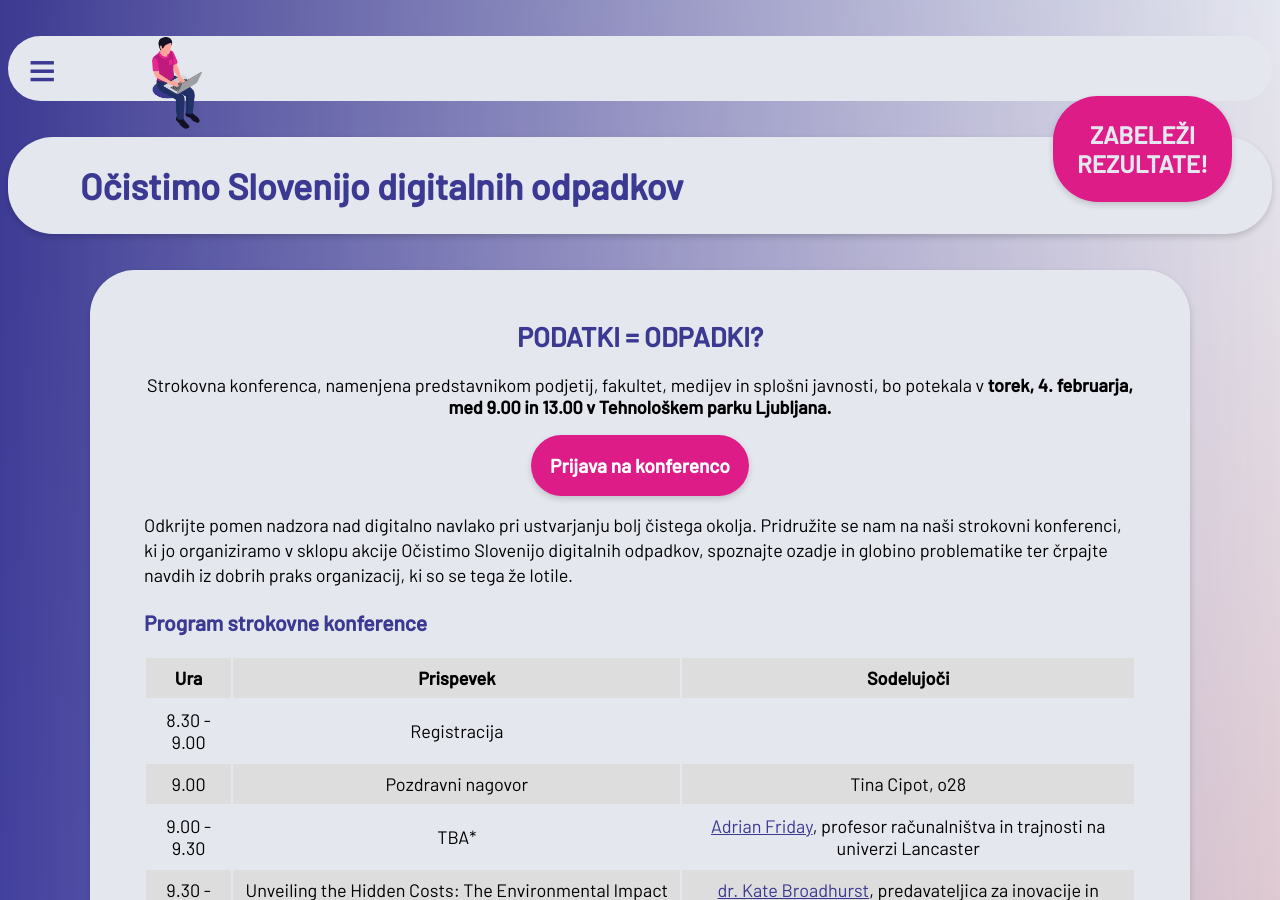
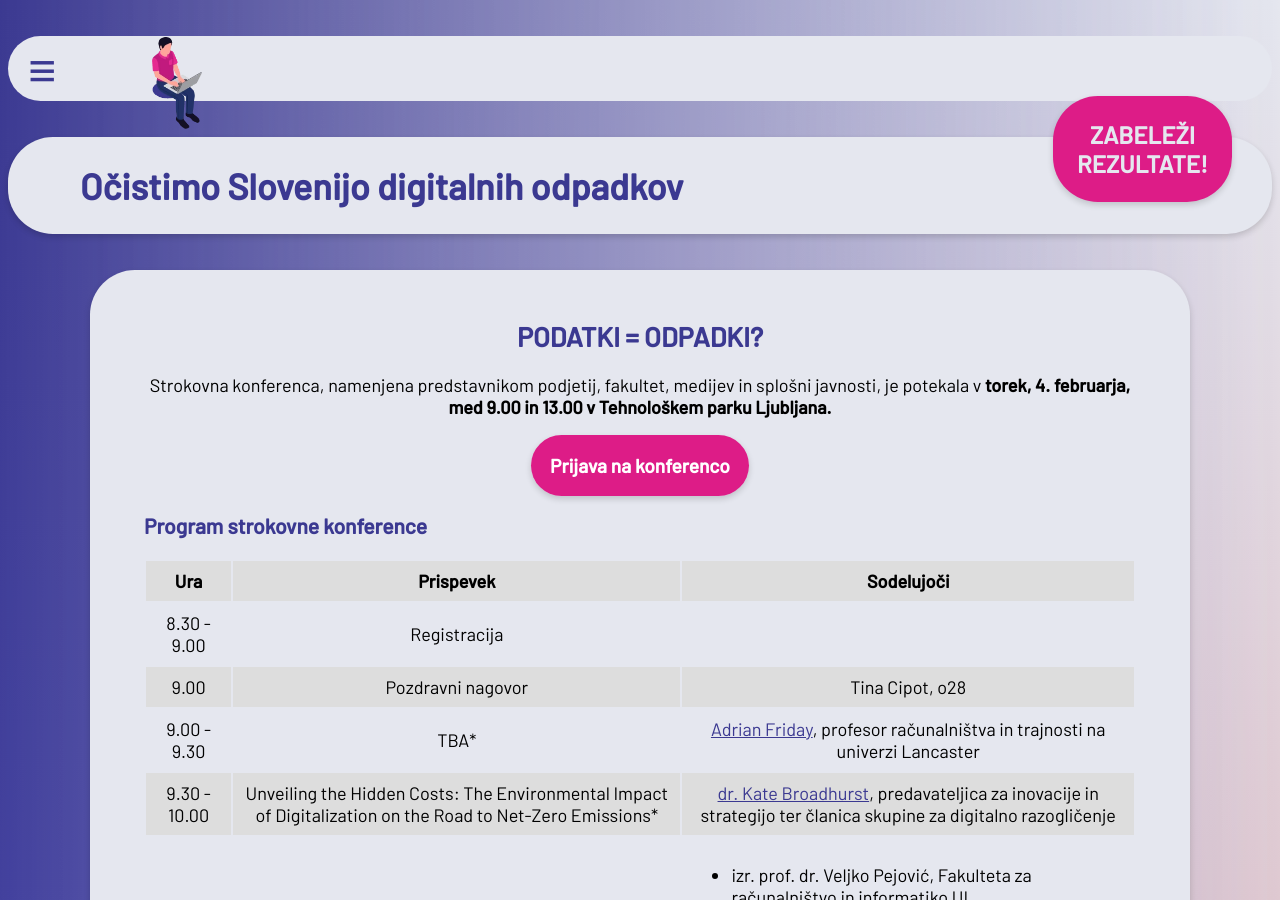
Before and after one commit to ewba/dcd-si, a Jekyll site: the page built from konferenca.md, in a window 1280 px wide and 900 px high. Built offline with Jekyll 4.4.1, drawn with Linux system fonts in a browser that asks for light colours.

Commit message:
Update konferenca.md

```diff
--- a/konferenca.md
+++ b/konferenca.md
@@ -7,14 +7,13 @@
 co2: "0,4"
 ---
 <div style="text-align: center;">
-Strokovna konferenca, namenjena predstavnikom podjetij, fakultet, medijev in splošni javnosti, bo potekala v <strong>torek, 4. februarja, med 9.00 in 13.00 v Tehnološkem parku Ljubljana.</strong>
+Strokovna konferenca, namenjena predstavnikom podjetij, fakultet, medijev in splošni javnosti, je potekala v <strong>torek, 4. februarja, med 9.00 in 13.00 v Tehnološkem parku Ljubljana.</strong>
 </div>
 
 <div class="btnpad" style="text-align: center;">
 <a class="button" href="https://docs.google.com/forms/d/1xJwZeN-cQ3w48IuZ-ql0Znc1J3enJJf1BdAy9Awi2fE/edit">Prijava na konferenco</a>
 </div>
 
-Odkrijte pomen nadzora nad digitalno navlako pri ustvarjanju bolj čistega okolja. Pridružite se nam na naši strokovni konferenci, ki jo organiziramo v sklopu akcije Očistimo Slovenijo digitalnih odpadkov, spoznajte ozadje in globino problematike ter črpajte navdih iz dobrih praks organizacij, ki so se tega že lotile.
 
 ### Program strokovne konference
 
```
